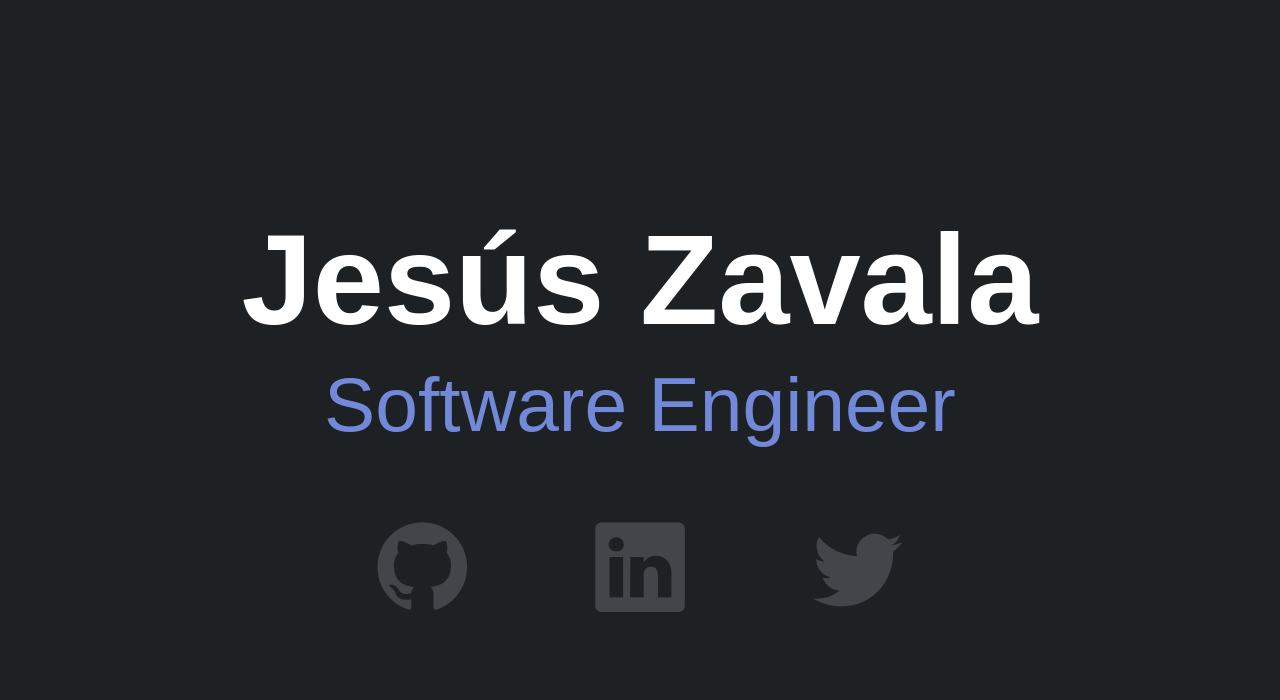
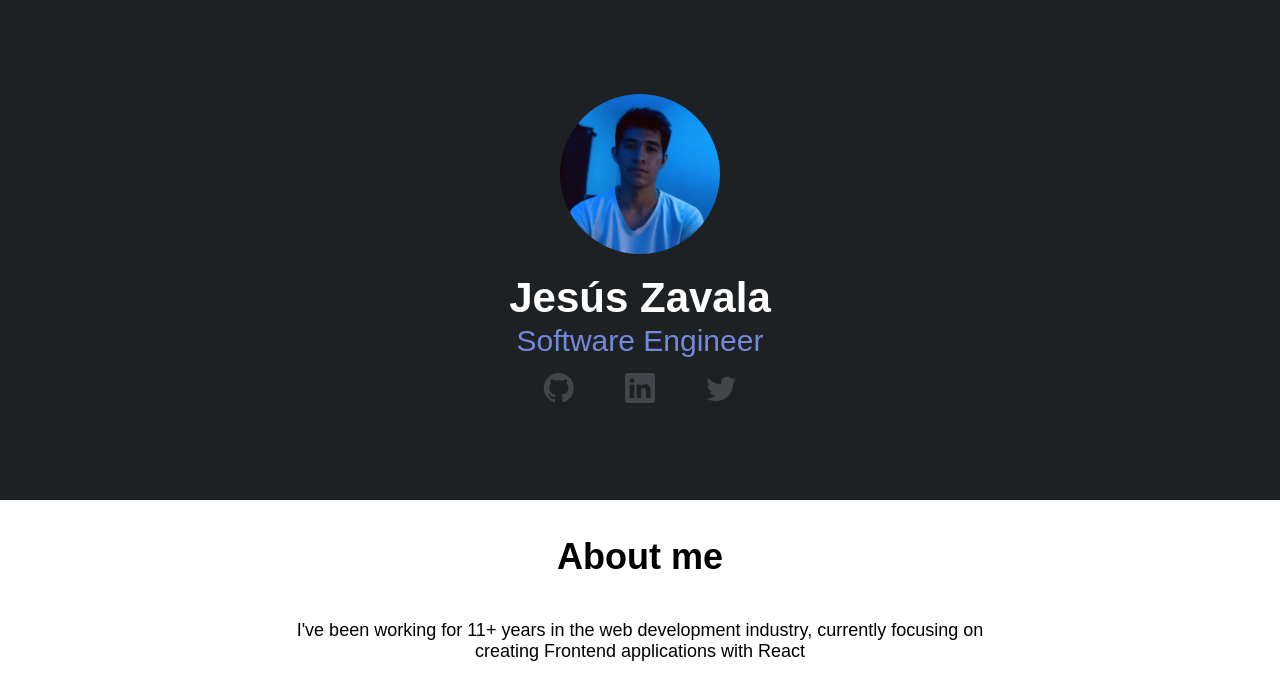
Before and after one commit to jesuszvl/site, a React (Create React App) app: page / in a window 1280 px wide. Shown: the top 700 px of the page. Built offline with nearby package versions, Linux system fonts and the light colour scheme; a web font is replaced by a local one.

Commit message:
add image and about me section initial

```diff
--- a/src/App.css
+++ b/src/App.css
@@ -1,11 +1,8 @@
 body {
   font-family: "Outfit", sans-serif;
   color: #7289da;
-  background-color: #1e2124;
-}
-.container {
-  position: relative;
-  height: 100vh;
+  background-color: white;
+  margin: 0px;
 }
 .centered-element {
   margin: 0;
@@ -15,28 +12,69 @@ body {
   text-align: center;
   width: 100%;
 }
+
+.photo {
+  border-radius: 30vw;
+  width: 160px;
+}
+
 .name {
-  font-size: 10vw;
+  font-size: 42px;
   color: white;
   line-height: 0;
+  padding-top: 16px;
 }
 .title {
-  font-size: 6vw;
+  font-size: 30px;
   line-height: 1;
+  margin: 0px;
+  padding-bottom: 16px;
 }
 
 .social {
   display: flex;
   align-items: center;
   justify-content: center;
-  gap: 10vw;
+  gap: 4vw;
 }
 
 .icon {
-  font-size: 7vw;
+  font-size: 30px;
   color: #424549;
 }
 
 .icon:hover {
   color: #36393e;
 }
+
+.header {
+  background-color: #1e2124;
+  display: flex;
+  flex-direction: column;
+  align-items: center;
+  justify-content: center;
+  max-height: 500px;
+  height: 100vh;
+}
+
+.summary {
+  padding: 12px;
+  color: black;
+  font-size: 18px;
+  max-width: 700px;
+  display: flex;
+  flex-direction: column;
+  justify-content: center;
+  text-align: center;
+  align-items: center;
+}
+
+.summary-header {
+}
+
+.section {
+  width: 100%;
+  display: flex;
+  flex-direction: column;
+  align-items: center;
+}
--- a/src/App.js
+++ b/src/App.js
@@ -1,9 +1,11 @@
 import "./App.css";
+import photo from "./jesuszvl.jpg";
 
-function App() {
-  return (
-    <div class="container">
-      <div class="centered-element">
+const App = () => {
+  const renderHeader = () => {
+    return (
+      <div class="header">
+        <img class="photo" src={photo} alt="Jesús Zavala"></img>
         <h1 class="name">Jesús Zavala</h1>
         <p class="title">Software Engineer</p>
         <div class="social">
@@ -18,8 +20,28 @@ function App() {
           </a>
         </div>
       </div>
+    );
+  };
+
+  const renderSummary = () => {
+    return (
+      <div class="section">
+        <div class="summary">
+          <h1 class="summary-header">About me</h1>
+          <p>
+            I've been working for 11+ years in the web development industry,
+            currently focusing on creating Frontend applications with React
+          </p>
+        </div>
+      </div>
+    );
+  };
+  return (
+    <div class="container">
+      {renderHeader()}
+      {renderSummary()}
     </div>
   );
-}
+};
 
 export default App;
```
